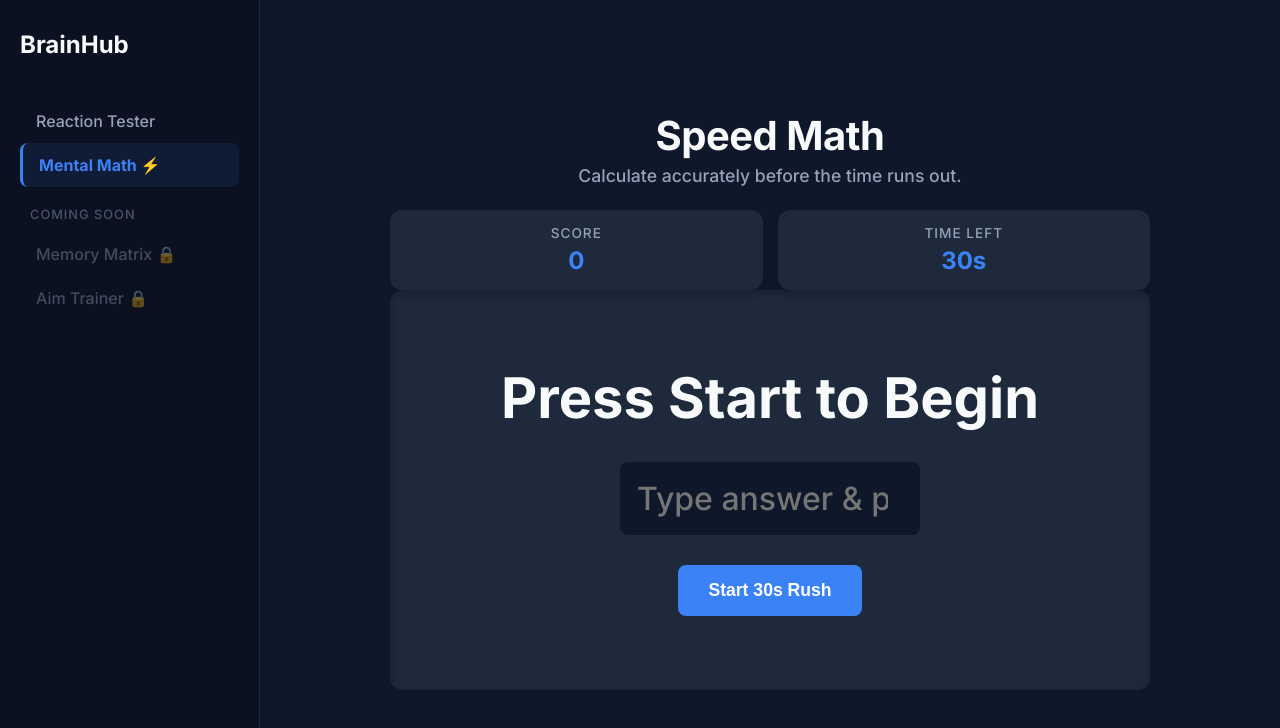
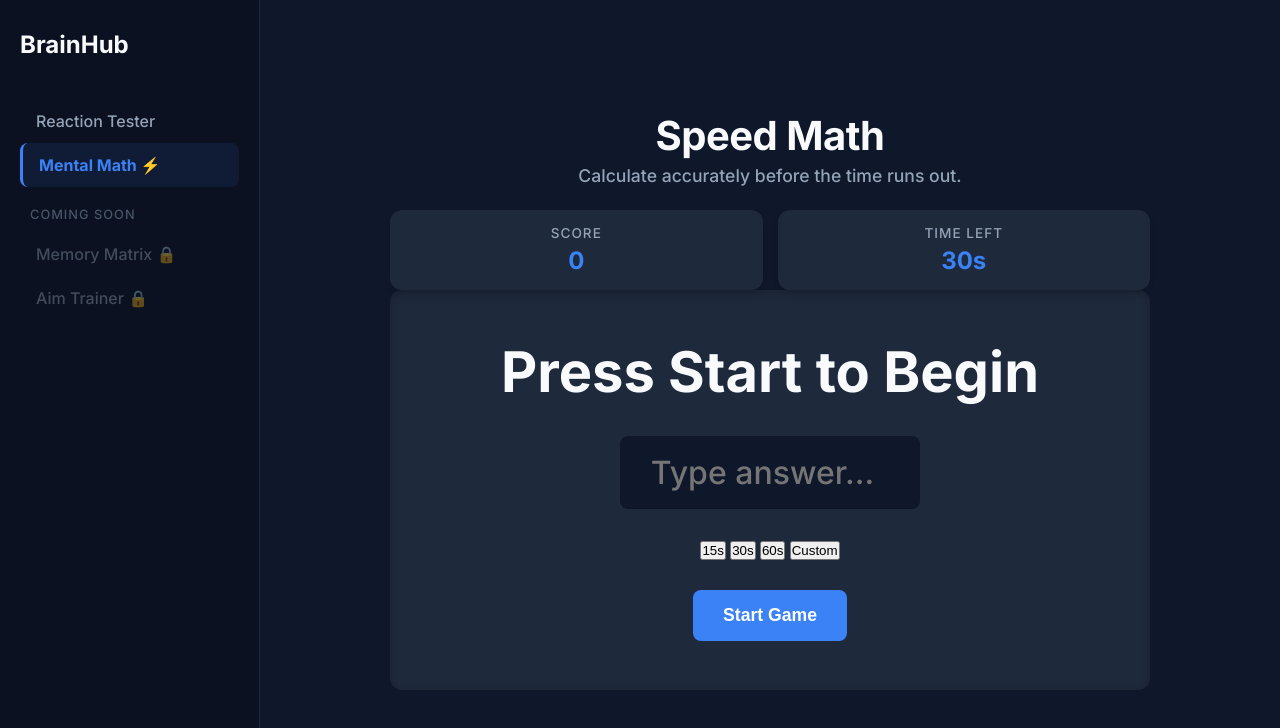
Before and after one commit to ali0786mehdi/Reaction-Tester, a plain HTML site: page index.html in a window 1280 px wide. Both pictures are taken after a click on the button "Mental Math ⚡". Shown: the top 728 px of the page. Drawn offline with Linux system fonts and the light colour scheme.

Commit message:
Refactor math game input and time selection UI

```diff
--- a/index.html
+++ b/index.html
@@ -32,7 +32,6 @@
                         <h1>Reaction Tester</h1>
                         <p class="subtitle">Test your reflexes in a minimal space. Improve Your Focus</p>
                     </header>
-
                     <main>
                         <div class="dashboard">
                             <div class="stat-card">
@@ -48,7 +47,6 @@
                                 <span class="value" id="best-time">0.000s</span>
                             </div>
                         </div>
-
                         <div id="play-area" class="play-area">
                             <div id="target" class="target hidden"></div>
                             <div id="message-overlay" class="overlay">
@@ -66,7 +64,6 @@
                         <h1>Speed Math</h1>
                         <p class="subtitle">Calculate accurately before the time runs out.</p>
                     </header>
-
                     <main>
                         <div class="dashboard">
                             <div class="stat-card">
@@ -78,11 +75,20 @@
                                 <span class="value" id="math-timer">30s</span>
                             </div>
                         </div>
-
                         <div class="math-play-area">
                             <h2 id="math-question">Press Start to Begin</h2>
-                            <input type="number" id="math-input" disabled onkeyup="checkAnswer(event)" placeholder="Type answer & press Enter">
-                            <button id="start-math-btn" class="start-btn" onclick="startMathGame()">Start 30s Rush</button>
+
+                            <input type="number" id="math-input" disabled placeholder="Type answer...">
+
+                            <div class="time-selector">
+                                <button class="time-btn" data-time="15">15s</button>
+                                <button class="time-btn active" data-time="30">30s</button>
+                                <button class="time-btn" data-time="60">60s</button>
+                                <button class="time-btn" data-time="custom">Custom</button>
+                                <input type="number" id="custom-time-input" class="hidden" placeholder="Secs" min="1" max="300">
+                            </div>
+
+                            <button id="start-math-btn" class="start-btn" onclick="startMathGame()">Start Game</button>
                         </div>
                     </main>
                 </div>
@@ -92,5 +98,6 @@
     </div>
 
     <script src="script.js"></script>
-    <script src="mathGame.js"></script> </body>
+    <script src="mathGame.js"></script>
+</body>
 </html>
```
